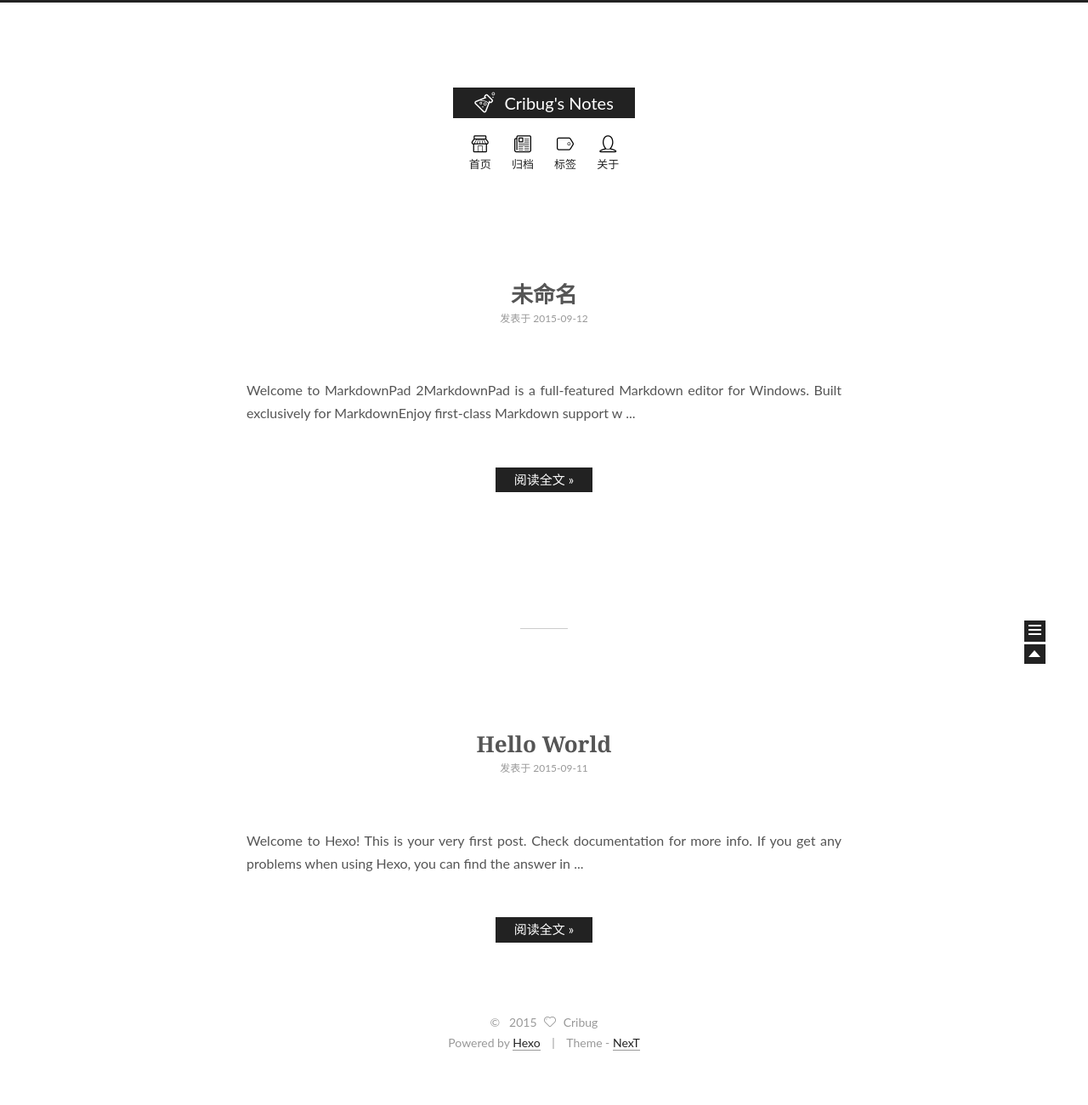
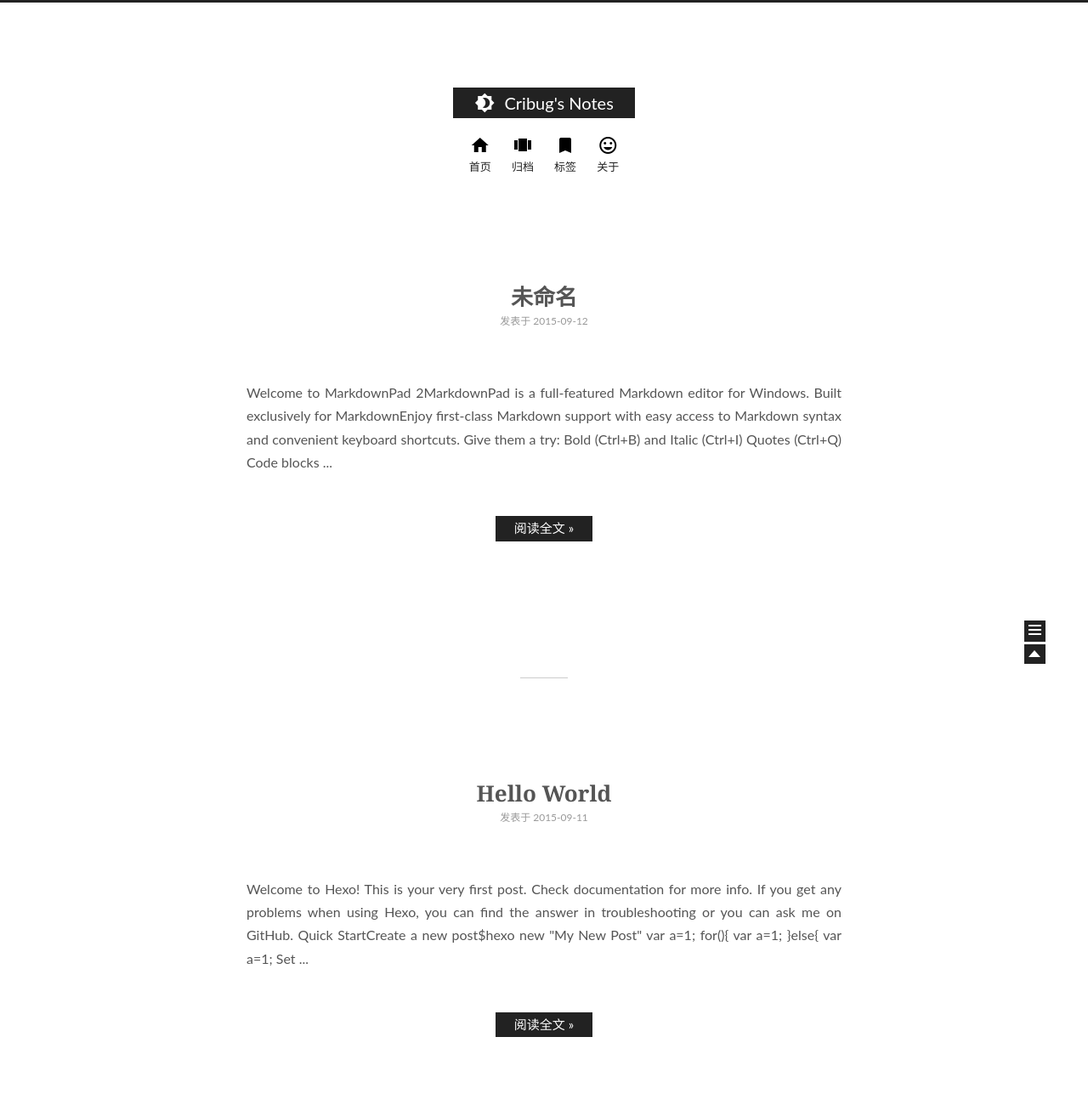
Before and after one commit to cribug/notes, a plain HTML site: page index.html in a window 1280 px wide. Shown: the top 1300 px of the page at 85% size. Before the commit the page ends 1259 px from the top, so only its background shows below. Drawn offline with Linux system fonts and the light colour scheme.

Commit message:
Site updated: 2015-09-12 03:48:17

```diff
--- a/css/main.css
+++ b/css/main.css
@@ -492,15 +492,15 @@ td {
   opacity: 0;
 }
 @font-face {
-  font-family: 'linecons';
-  src: url("../fonts/icon-linecons/icomoon.eot?-9394c0");
-  src: url("../fonts/icon-linecons/icomoon.eot?#iefix-9394c0") format('embedded-opentype'), url("../fonts/icon-linecons/icomoon.woff?-9394c0") format('woff'), url("../fonts/icon-linecons/icomoon.ttf?-9394c0") format('truetype'), url("../fonts/icon-linecons/icomoon.svg?-9394c0#linecons") format('svg');
+  font-family: 'default';
+  src: url("../fonts/icon-default/icomoon.eot?-9394c0");
+  src: url("../fonts/icon-default/icomoon.eot?#iefix-9394c0") format('embedded-opentype'), url("../fonts/icon-default/icomoon.woff?-9394c0") format('woff'), url("../fonts/icon-default/icomoon.ttf?-9394c0") format('truetype'), url("../fonts/icon-default/icomoon.svg?-9394c0#default") format('svg');
   font-weight: normal;
   font-style: normal;
 }
 [class^="icon-"],
 [class*=" icon-"] {
-  font-family: 'linecons';
+  font-family: 'default';
   speak: none;
   font-style: normal;
   font-weight: normal;
@@ -531,51 +531,45 @@ td {
 .icon-next-heart {
   font-size: 14px;
 }
-.menu-item-icon.menu-item-icon.menu-item-icon {
-  font-size: 20px;
-}
-.icon-external-link {
-  font-size: 14px;
-}
-.icon-heart:before,
+.icon-storage:before,
+.icon-next-categories:before {
+  content: "\e0bc";
+}
+.icon-insert_emoticon:before,
+.icon-next-about:before {
+  content: "\e0e8";
+}
+.icon-brightness_4:before,
+.icon-next-logo:before {
+  content: "\e13e";
+}
+.icon-whatshot:before,
+.icon-next-feed:before {
+  content: "\e25b";
+}
+.icon-bookmark:before,
+.icon-next-tags:before {
+  content: "\e27b";
+}
+.icon-favorite_outline:before,
 .icon-next-heart:before {
-  content: "\e600";
-}
-.icon-star:before,
-.icon-next-categories:before {
-  content: "\e602";
-}
-.icon-user:before,
-.icon-next-about:before {
-  content: "\e607";
+  content: "\e292";
+}
+.icon-home:before,
+.icon-next-home:before {
+  content: "\e29e";
+}
+.icon-open_in_new:before,
+.icon-next-external-link:before {
+  content: "\e2b2";
 }
 .icon-search:before,
 .icon-next-search:before {
-  content: "\e609";
-}
-.icon-tag:before,
-.icon-next-tags:before {
-  content: "\e60c";
-}
-.icon-bulb:before,
-.icon-next-feed:before {
-  content: "\e60e";
-}
-.icon-news:before,
+  content: "\e2ca";
+}
+.icon-view_carousel:before,
 .icon-next-archives:before {
-  content: "\e618";
-}
-.icon-paperplane:before,
-.icon-next-external-link:before {
-  content: "\e61e";
-}
-.icon-lab:before,
-.icon-next-logo:before {
-  content: "\e625";
-}
-.icon-shop:before,
-.icon-next-home:before {
-  content: "\e62a";
+  content: "\e2fd";
 }
 .post pre,
 .post .highlight {
@@ -1061,7 +1055,7 @@ body {
   width: 4px;
   height: 4px;
   border-radius: 50%;
-  background: #ffdbe3;
+  background: #7dfffe;
 }
 .sidebar-nav {
   margin: 0;
--- a/index.html
+++ b/index.html
@@ -202,7 +202,12 @@
           <span itemprop="articleBody">
 
             Welcome to MarkdownPad 2MarkdownPad is a full-featured Markdown editor for Windows.
-Built exclusively for MarkdownEnjoy first-class Markdown support w
+Built exclusively for MarkdownEnjoy first-class Markdown support with easy access to  Markdown syntax and convenient keyboard shortcuts.
+Give them a try:
+
+Bold (Ctrl+B) and Italic (Ctrl+I)
+Quotes (Ctrl+Q)
+Code blocks
             ...
           </span>
           <div class="post-more-link text-center">
@@ -272,7 +277,13 @@ Built exclusively for MarkdownEnjoy first-class Markdown support w
 
           <span itemprop="articleBody">
 
-            Welcome to Hexo! This is your very first post. Check documentation for more info. If you get any problems when using Hexo, you can find the answer in
+            Welcome to Hexo! This is your very first post. Check documentation for more info. If you get any problems when using Hexo, you can find the answer in troubleshooting or you can ask me on GitHub.
+Quick StartCreate a new post$hexo new "My New Post"
+var a=1;
+for(){
+    var a=1;
+}else{
+    var a=1; Set
             ...
           </span>
           <div class="post-more-link text-center">
```
